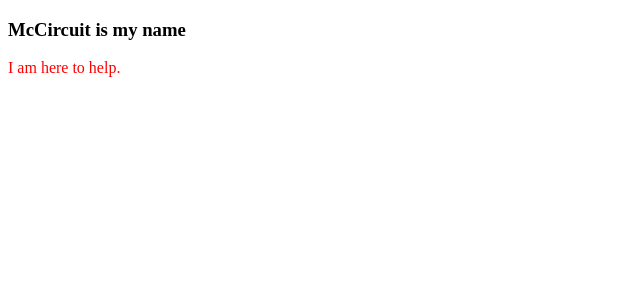
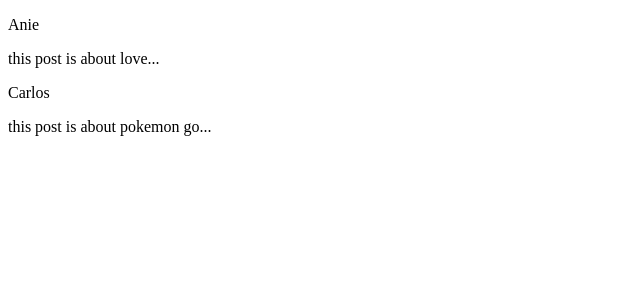
Before and after one commit to melissa160/react, a React app: page / in a window 1280 px wide. Shown: the top 300 px of the page, without its empty margins (0-640 px from the left). Built offline with nearby package versions, Linux system fonts and the light colour scheme.

Commit message:
Adding dynamic components

```diff
--- a/App.jsx
+++ b/App.jsx
@@ -1,15 +1,26 @@
 import React from 'react';
 
 
-class StoryBox extends React.Component{
+class Comment extends React.Component{
   render(){
     return(
 	    <div>
-	      <h3> McCircuit is my name</h3>
-        <p className="message">I am here to help. </p>
+			<p>{this.props.head}</p>
+			<p>{this.props.body}</p>
 	    </div>
     );
   }
 }
 
-export default StoryBox;
+class CommentBox extends React.Component{
+  render(){
+    return(
+	    <div>
+			<Comment head="Anie" body="this post is about love..."/>
+			<Comment head="Carlos" body="this post is about pokemon go..."/>
+	    </div>
+    );
+  }
+}
+
+export default CommentBox;
--- a/main.js
+++ b/main.js
@@ -1,5 +1,5 @@
 import React from 'react';
 import ReactDOM from 'react-dom';
-import StoryBox from './App.jsx';
-
-ReactDOM.render(<StoryBox />, document.getElementById('app'));
+import CommentBox from './App.jsx';
+require("./style.css");
+ReactDOM.render(<CommentBox />, document.getElementById('app'));
--- a/style.css
+++ b/style.css
@@ -2,5 +2,5 @@
 require("style-loader!css-loader!./file.css");*/
 
 .message{
-	color: red;
+	color: blue;
 }
```
Also changed, not shown: index.js (deleted), indx.js (deleted), 1 other file (tests, documents, lock files or other folders).
